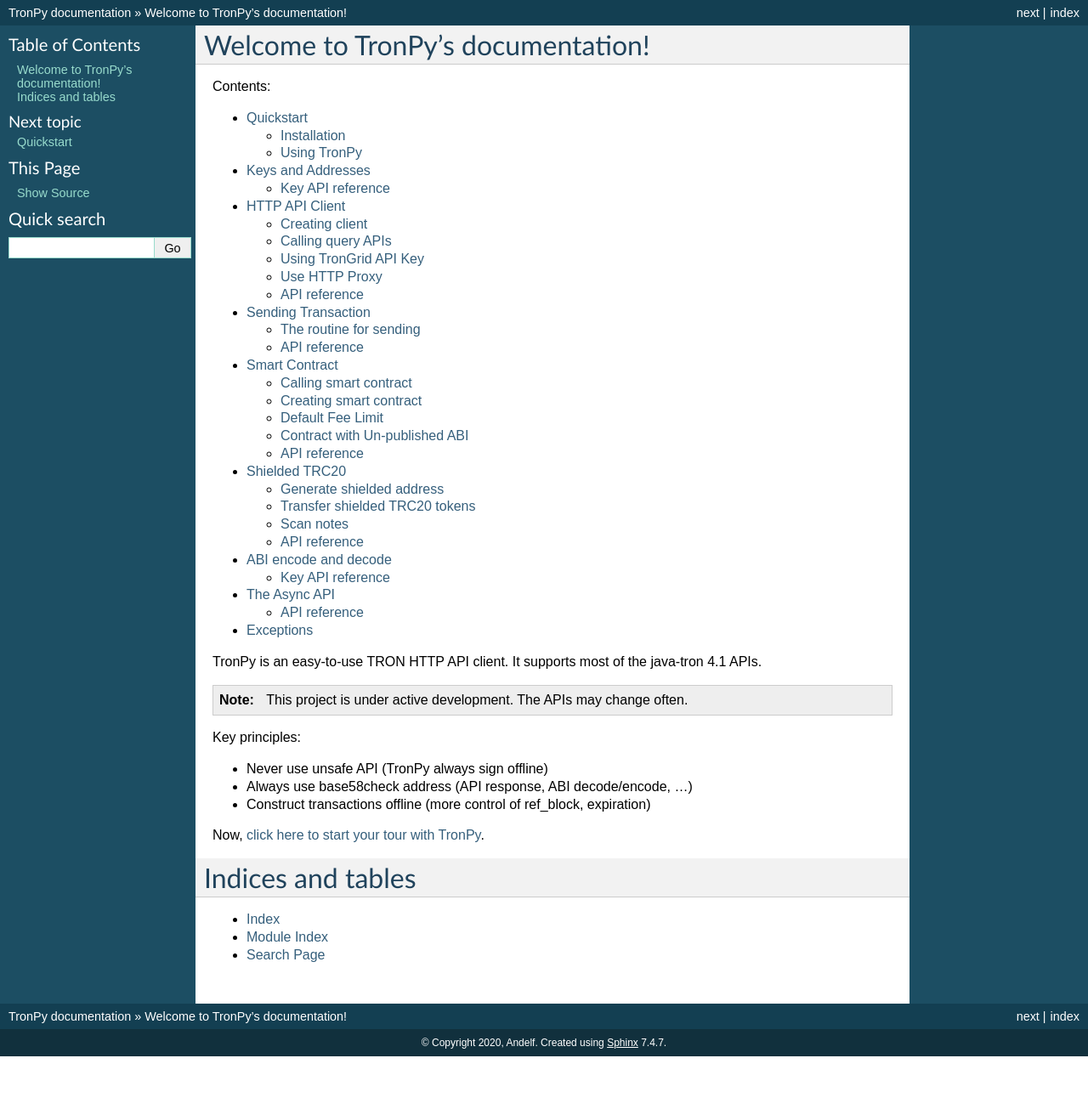
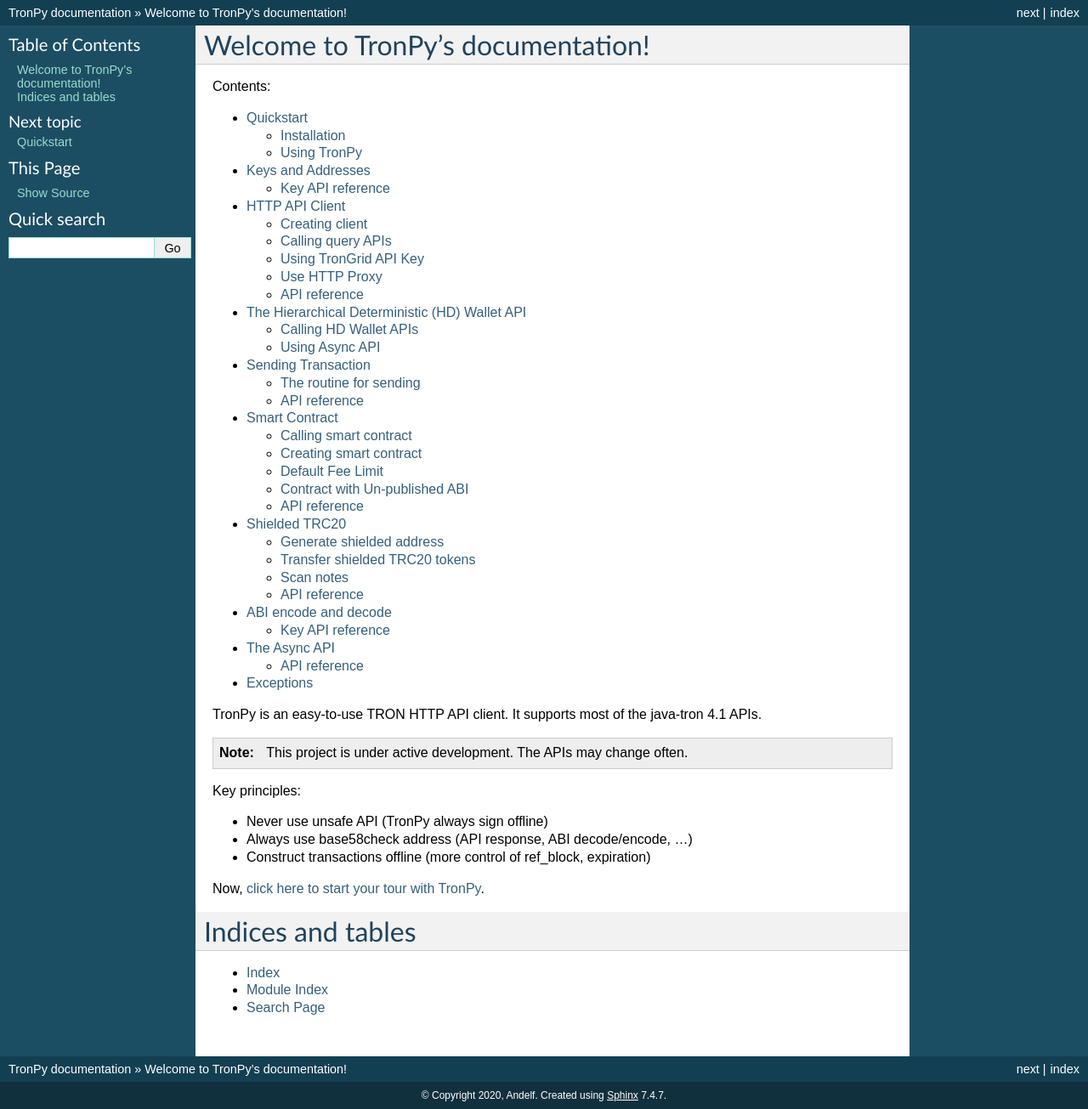
Before and after one commit to andelf/tronpy, a Sphinx documentation site: the page built from docs/index.rst, in a window 1280 px wide. Shown: the whole page at 85% size. Built offline with Sphinx 7.4.7, drawn with Linux system fonts in a browser that asks for light colours; before the commit the page ends 1243 px from its top, so only the background shows below that; some of the changed lines change nothing that is shown.

Commit message:
added hdwallet docs (#120)
* added hdwallet docs

* added hdwallet.rst to index.rst

* Fixes

---------

Co-authored-by: MrNaif2018 <chuff184@gmail.com>

```diff
--- /dev/null
+++ b/docs/hdwallet.rst
@@ -0,0 +1,99 @@
+The Hierarchical Deterministic (HD) Wallet API
+==============================================
+
+TronPy HD wallet API can be used by installing `mnemonic` as follows:
+
+.. code-block:: console
+
+   > pip3 install tronpy[mnemonic]
+
+Calling HD Wallet APIs
+----------------------
+
+The :class:`~tronpy.Tron` wraps many query APIs and utility functions. You use it using either ``Tron`` or ``AsyncTron`` classes
+
+.. code-block:: python
+
+  >>> from tronpy import Tron
+  >>> client = Tron()
+  >>> client.generate_address_with_mnemonic()
+  ({'base58check_address': 'TU7r98aQ3XTHuM9NLwnyVmdCH7gAZDYqxt',
+  'hex_address': '41c71498123f6de4698410712e5f5c96ae42978776',
+  'private_key': '.................omitted.....................',
+  'public_key': '..................omitted.....................'},
+  'abandon length scan lesson mammal elite noodle ...omitted...')
+  >>> client.generate_address_with_mnemonic(
+  ...   passphrase='superSecret', # Like a password for the generated mnemonic code
+  ...   num_words=12 # Length of the mnemonic code to generate. Default is 12 words but can be (12, 15, 18, 21, 24)
+  ...   )
+  ({'base58check_address': 'TU7r98aQ3XTHuM9NLwnyVmdCH7gAZDYqxt',
+  'hex_address': '41c71498123f6de4698410712e5f5c96ae42978776',
+  'private_key': '.................omitted.....................',
+  'public_key': '..................omitted.....................'},
+  'abandon length scan lesson mammal elite noodle ...omitted...')
+  >>> client.generate_address_from_mnemonic('abandon length scan lesson mammal elite noodle ...omitted...')
+  {'base58check_address': 'TU7r98aQ3XTHuM9NLwnyVmdCH7gAZDYqxt',
+  'hex_address': '41c71498123f6de4698410712e5f5c96ae42978776',
+  'private_key': '.................omitted.....................',
+  'public_key': '..................omitted.....................'}
+  >>> client.generate_address_from_mnemonic('abandon length scan lesson mammal elite noodle ...omitted...', passphrase='super secret')
+  {'base58check_address': 'TU7r98aQ3XTHuM9NLwnyVmdCH7gAZDYqxt',
+  'hex_address': '41c71498123f6de4698410712e5f5c96ae42978776',
+  'private_key': '.................omitted.....................',
+  'public_key': '..................omitted.....................'}
+  >>> client.generate_address_from_mnemonic(
+  ...   'abandon length scan lesson mammal elite noodle ...omitted...',
+  ...   passphrase='superSecret'
+  ...   account_path="m/44'/195'/0'/0/0" # "m/(purpose: constant as 44)'/(coin_type: Tron is 195)'/(account: increments from 0)'/(change: default is 0)/(address_index: increments from 0)"; For more details check `BIP44 <https://github.com/bitcoin/bips/blob/master/bip-0044.mediawiki#user-content-Path_levels>`
+  ...   )
+  {'base58check_address': 'TU7r98aQ3XTHuM9NLwnyVmdCH7gAZDYqxt',
+  'hex_address': '41c71498123f6de4698410712e5f5c96ae42978776',
+  'private_key': '.................omitted.....................',
+  'public_key': '..................omitted.....................'}
+
+Using Async API
+---------------
+
+The async client is ``AsyncTron``. It uses almost the same API as the synchronous client ``Tron``.
+
+.. code-block:: python
+
+  import asyncio
+
+  from tronpy import AsyncTron
+
+  async def create_hd_wallet(passphrase, num_of_words):
+      async with AsyncTron(network='nile') as client:
+          print(client)
+
+          first_index_wallet_details, mnemonic_code = client.generate_address_with_mnemonic(passphrase=passphrase, num_words=num_of_words)
+
+          print(mnemonic_code)
+          # > 'abandon length scan lesson mammal elite noodle ...omitted...'
+          print(first_index_wallet_details)
+          # > {'base58check_address': 'TJzXt1sZautjqXnpjQT4xSCBHNSYgBkDr3', 'hex_address': '41c71498123f6de4698410712e5f5c96ae42978776', 'private_key': '.................omitted.....................', 'public_key': '..................omitted.....................'}
+          return passphrase, mnemonic_code, first_index_wallet_details['base58check_address']
+
+  async def derive_hd_wallet(mnemonic_str, passphrase="", account_number=0, account_index=0):
+      async with AsyncTron(network='nile') as client:
+          print(client)
+
+          wallet_details = client.generate_address_from_mnemonic(mnemonic=mnemonic_str, passphrase=passphrase, account_path=f"m/44'/195'/{account_number}'/0/{account_index}")
+
+          print(wallet_details)
+          # > {'base58check_address': 'TJzXt1sZautjqXnpjQT4xSCBHNSYgBkDr3', 'hex_address': '41c71498123f6de4698410712e5f5c96ae42978776', 'private_key': '.................omitted.....................', 'public_key': '..................omitted.....................'}
+          return wallet_details
+
+  async def main():
+      passphrase, mnemonic_code, wallet_address = await create_hd_wallet('superSecret', 24)
+
+      wallet_details = await derive_hd_wallet(mnemonic_code, passphrase, account_number=0, account_index=0)
+      print(wallet_address == wallet_details['base58check_address'])
+      # > True
+
+      wallet_details = await derive_hd_wallet(mnemonic_code, passphrase, account_number=0, account_index=1)
+      print(wallet_address == wallet_details['base58check_address'])
+      # > False
+
+  if __name__ == '__main__':
+      asyncio.run(main())
--- a/docs/index.rst
+++ b/docs/index.rst
@@ -13,6 +13,7 @@
    quickstart.rst
    keys.rst
    client.rst
+   hdwallet.rst
    trx.rst
    contract.rst
    shielded.rst
```
